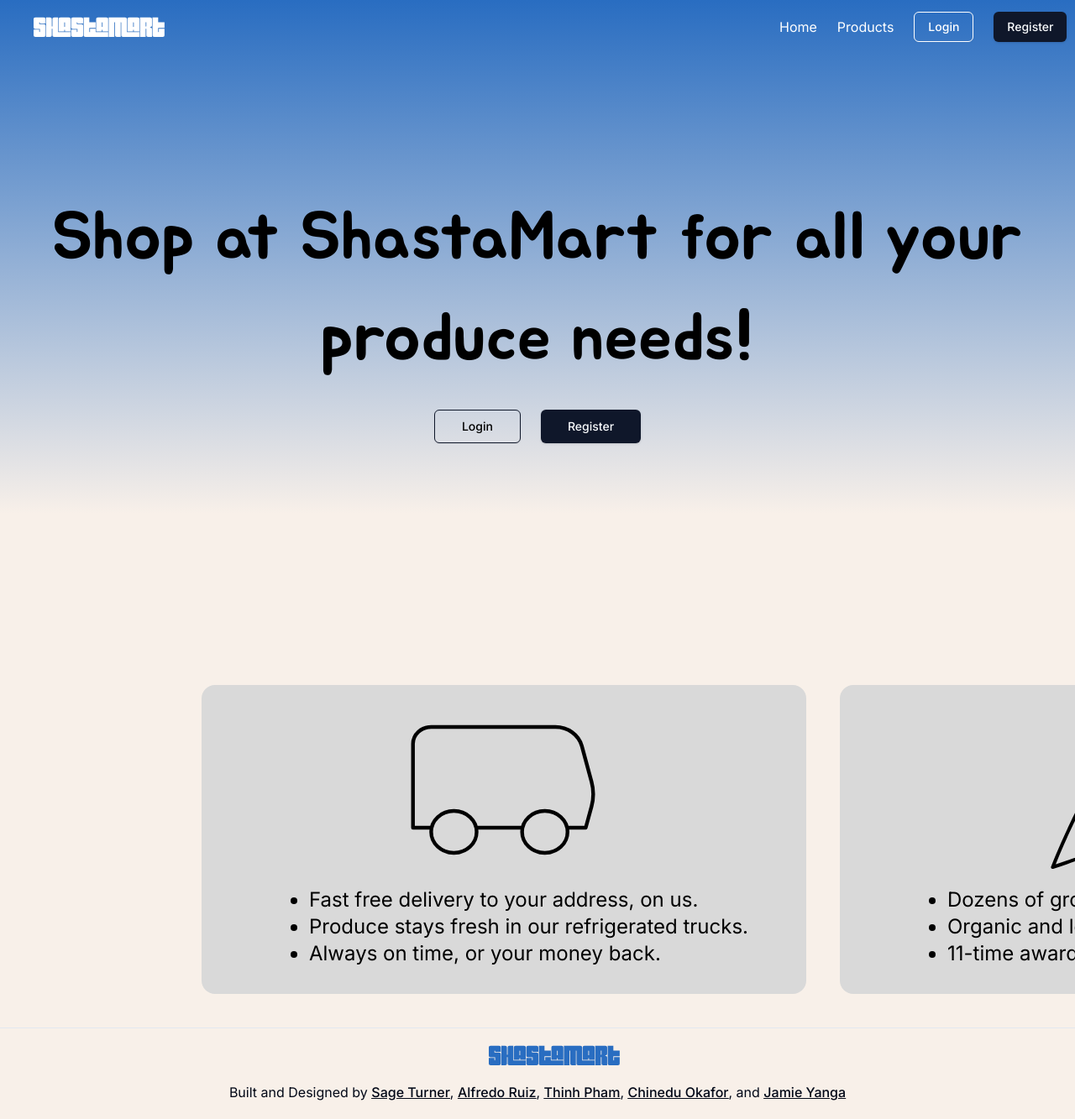
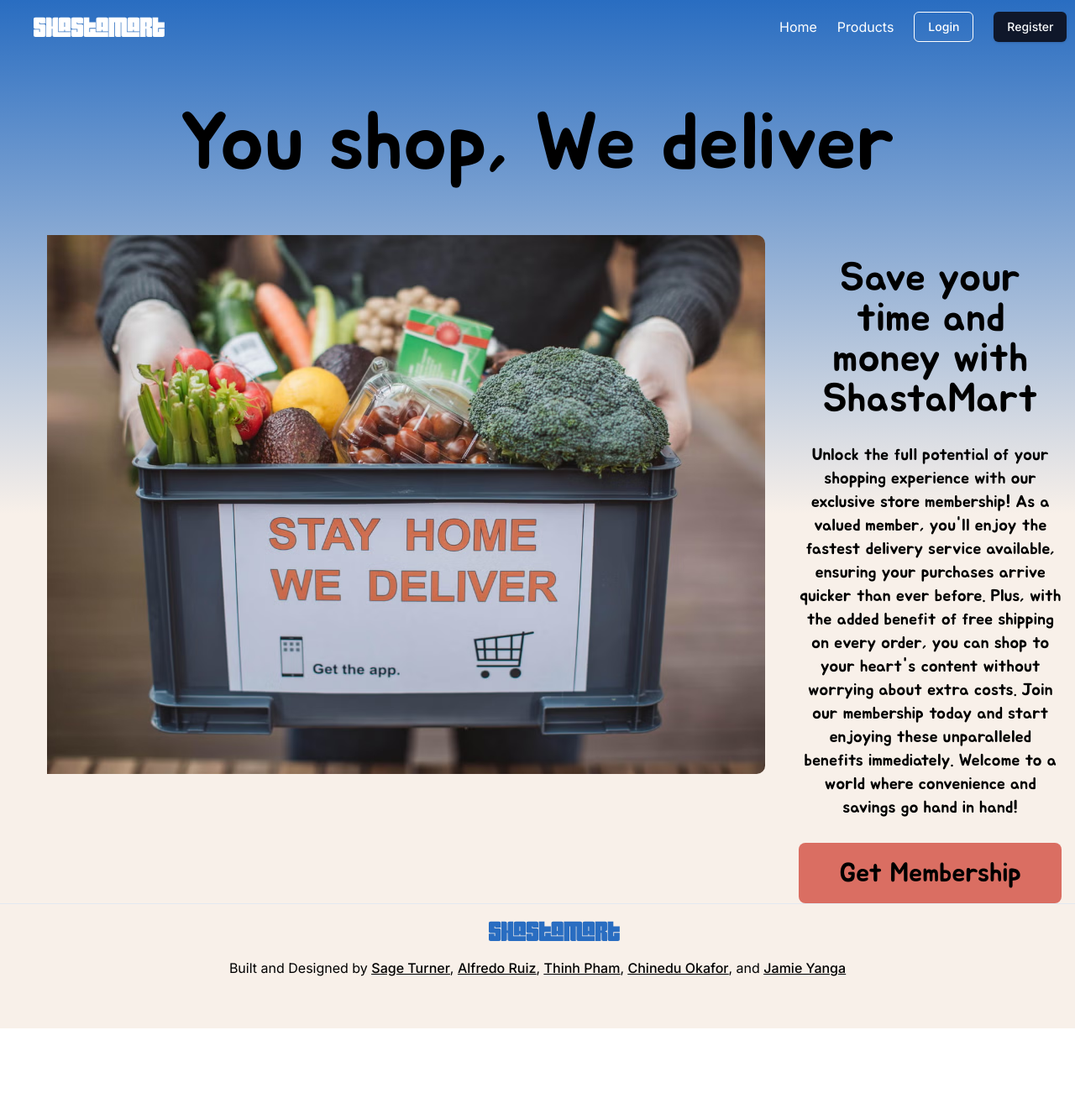
Before and after one commit to AlfredoRuiz-CS/TeamProject3380, a React (Vite) app in the folder client/: page /memberPage in a window 1280 px wide. Shown: the whole page at 84% size. After the commit the page ends 1225 px from the top, so only its background shows below. Built offline with nearby package versions, Linux system fonts and the light colour scheme; a web font is replaced by a local one.

Commit message:
Added Member Page

```diff
--- a/client/src/App.tsx
+++ b/client/src/App.tsx
@@ -10,6 +10,7 @@ import Cart from './pages/Cart';
 import Orders from './pages/Orders';
 import ProductList from './pages/productList';
 import AdminDashboard from './pages/AdminDashboard';
+import MemberPage from './pages/MemberPage';
 import './index.css';
 
 function App() {
@@ -26,6 +27,7 @@ function App() {
         <Route path="/profile" element={<Profile />} />
         <Route path="/orders" element={<Orders />} />
         <Route path="/cart" element={<Cart />} />
+        <Route path="/memberPage" element={<MemberPage/>}/>
         {/* Admin Dashboard */}
         <Route path="/admin" element={<AdminDashboard />} />
         {/* Products */}
--- a/client/src/pages/Home.tsx
+++ b/client/src/pages/Home.tsx
@@ -25,6 +25,13 @@ const Home = () => {
             <Button asChild className="" size="lg">
               <a href="/register">Register</a>
             </Button>
+
+            {/*I don't know where to put the MemberPage so I put it here temporarily*/}
+            <Button asChild className="" size="lg">
+              <a href="/memberpage">MemberPage</a>
+            </Button>
+            {/*I don't know where to put the MemberPage so I put it here temporarily*/}
+
           </div>
         </div>
         <div className="mx-[15rem] flex flex-row justify-around gap-10 pb-10">
--- /dev/null
+++ b/client/src/pages/MemberPage.tsx
@@ -0,0 +1,37 @@
+import Header from '@/components/Header';
+import Footer from '@/components/Footer';
+import { Button } from '@/components/ui/button';
+
+const dummyPage=()=>{
+    return(
+        <>
+       <div className="flex min-h-screen flex-col overflow-x-hidden bg-bgwhite bg-gradient-to-b from-logoblue via-bgwhite to-bgwhite pb-10 font-inter text-black">
+                <Header />
+                <div className="flex w-full flex-col items-center gap-5 py-5">
+                    <h1 className="mt-10 mb-10 font-jua text-8xl ">
+                        You shop, We deliver
+                    </h1>
+                </div>
+                <div className='flex flex-row items-start w-full px-4'>
+                    <div className='w-full'>
+                        <img
+                            className='rounded-[10px] object-cover pl-10'
+                            src='../assets/grocery.png'
+                            alt='You buy we deliver image'
+                        />
+                    </div>
+                    <div className='flex flex-col justify-center w-1/3 font-jua text-center pl-10'>
+                        <div className='text-5xl p-7'>Save your time and money with ShastaMart</div>
+                        <div className='text-xl font-jua'>Unlock the full potential of your shopping experience with our exclusive store membership! As a valued member, you'll enjoy the fastest delivery service available, ensuring your purchases arrive quicker than ever before. Plus, with the added benefit of free shipping on every order, you can shop to your heart's content without worrying about extra costs. Join our membership today and start enjoying these unparalleled benefits immediately. Welcome to a world where convenience and savings go hand in hand!</div>
+                        <button className="flex h-auto mt-7 w-full flex-grow items-center justify-center rounded-lg bg-[#da6e62] px-2 py-3">
+                            <a href='' className='text-[32px]'>Get Membership</a>
+                        </button>
+                    </div>
+                </div>
+                <Footer/>
+            </div>
+    </>
+    )
+}
+
+export default dummyPage
```
Also changed, not shown: client/public/assets/grocery.png (added), client/public/assets/grocerycut.png (added).
